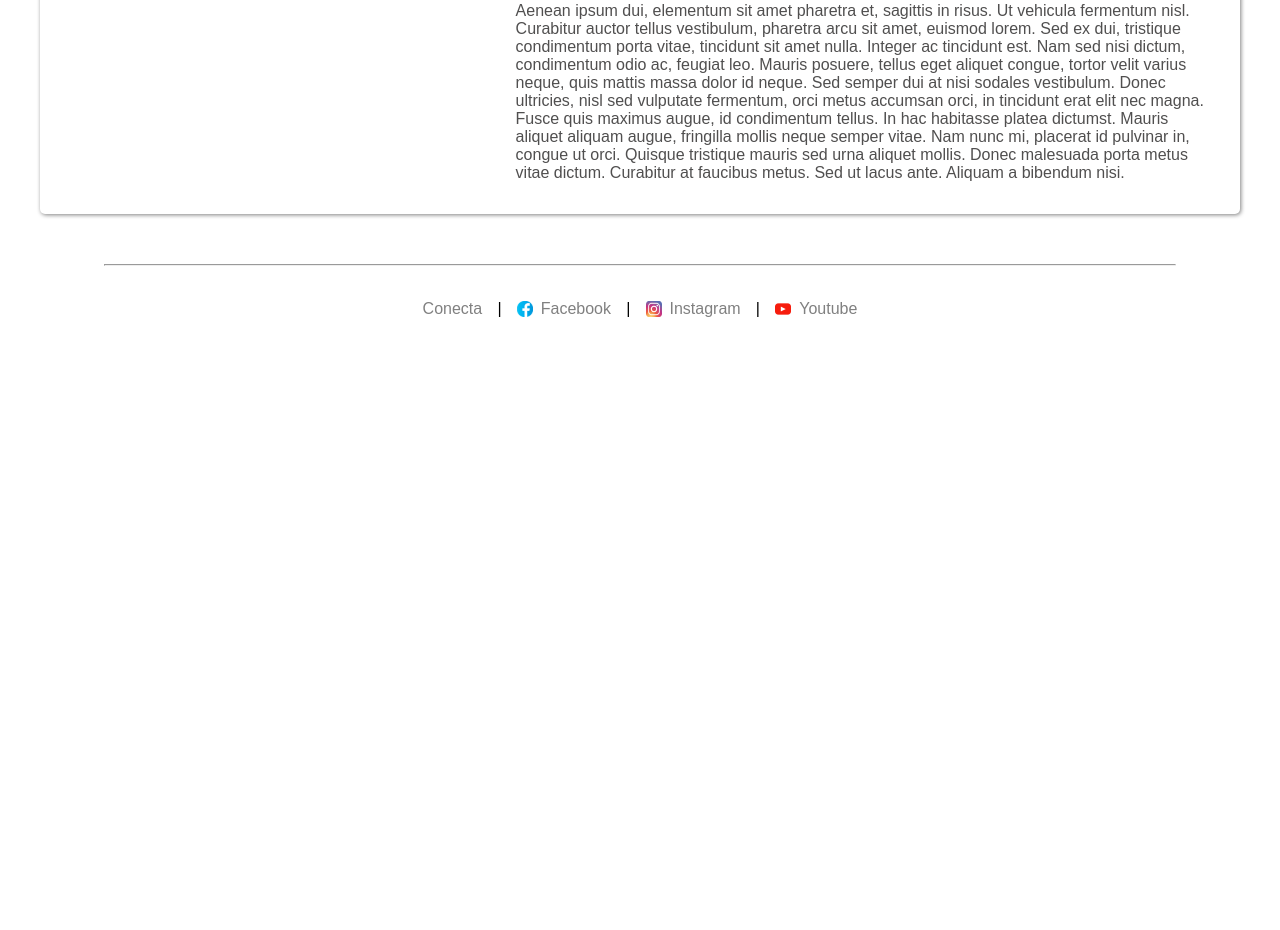
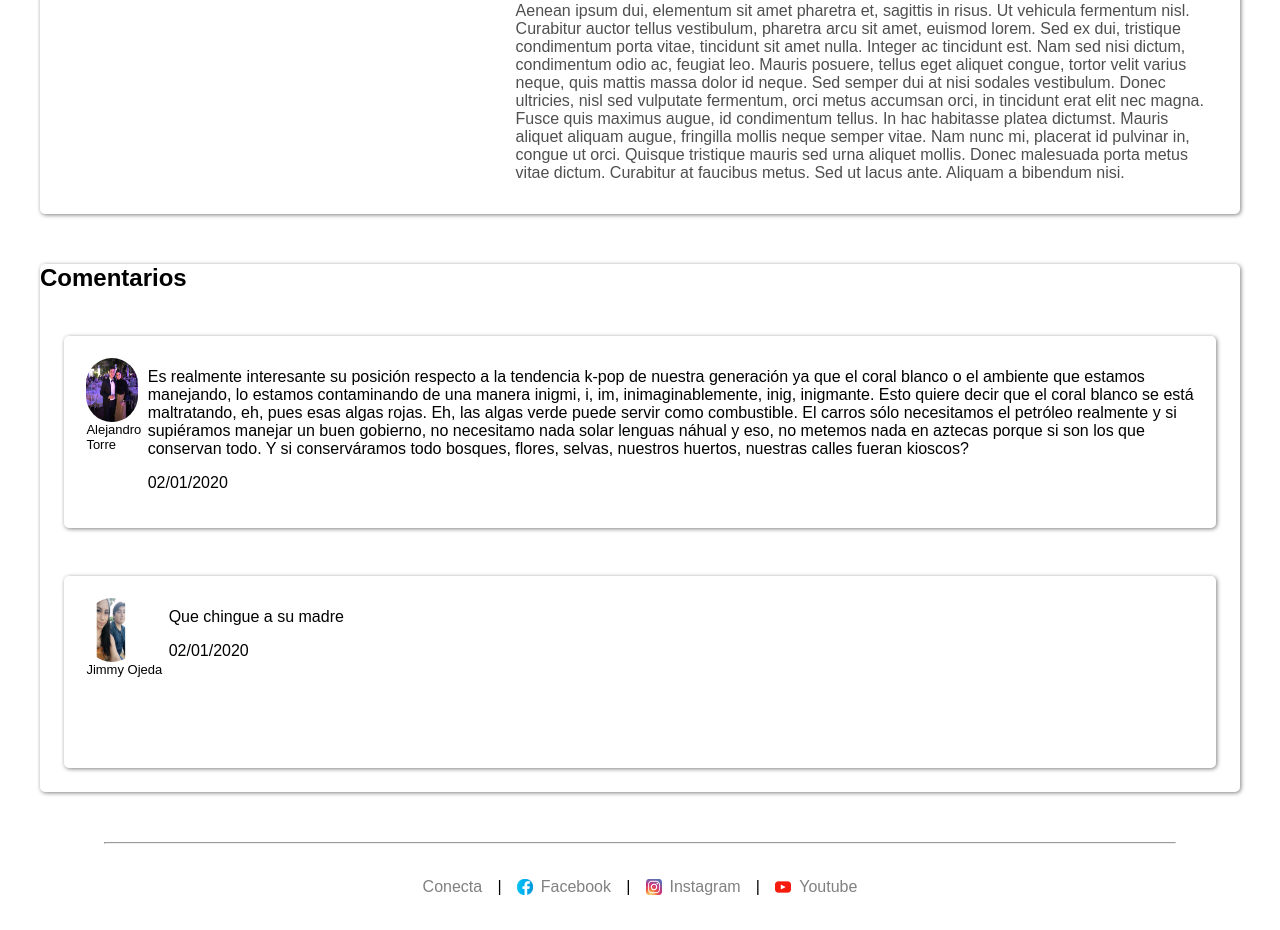
Before and after one commit to danieljpay/proyectoBlog, a PHP site: page /pages/post/post.html in a window 1280 px wide. Shown: the part 942-1872 px from the top of the page. Before the commit the page ends 1259 px from the top, so only its background shows below. Run offline with PHP 8.4, Linux system fonts and the light colour scheme.

Commit message:
página post con comentarios no terminados

```diff
--- a/pages/about/index.html
+++ b/pages/about/index.html
@@ -15,7 +15,7 @@
             </a>
         </div>
         <div class="header_busqueda">
-            <a href="/pages/busqueda/index.html"><img alt="icono de buscar" class="header_busqueda-imagenLupa" src="../../assets/iconoLupa.png"></a>
+            <a href="../busqueda/index.html"><img alt="icono de buscar" class="header_busqueda-imagenLupa" src="../../assets/iconoLupa.png"></a>
             <a class="header_busqueda-SignUp" href="../registro/registro.html">Sign up</a> |
             <button class="header_busqueda-buttonLogin" id="Login">Login</button>
         </div>
--- a/pages/layout/index.js
+++ b/pages/layout/index.js
@@ -1,5 +1,5 @@
-let buttonLogin = document.getElementById('Login');
+let buttonLogin = document.getElementById('Login')
 
 buttonLogin.addEventListener('click', function() {
-    location.href='/pages/login/login.html'
-});
+    location.href='/proyectoBlog/pages/login/login.html'
+})
--- a/pages/post/post.css
+++ b/pages/post/post.css
@@ -1,4 +1,4 @@
-main{
+.post{
     max-width: 1200px;
     margin: 50px auto;
     border-radius: 5px;
@@ -34,6 +34,45 @@ main{
     margin: 2vh 2vw;
 }
 
+.comments {
+    border-radius: 5px;
+    box-shadow: 1px 1px 4px grey;
+    margin: 50px auto;
+    max-width: 1200px;
+}
+
+.comments_container {
+    display: flex;
+    flex-direction: column;
+}
+
+.comments_container > div {
+    border-radius: 5px;
+    box-shadow: 1px 1px 4px grey;
+    margin: 3vh;
+    height: 20vh;
+    padding: 2vh;
+    display: flex;
+    flex-direction: row;
+}
+
+.comments_container > div > .perfil {
+    display: flex;
+    flex-direction: column;
+    font-size: small;
+    margin: 0.8vh;
+}
+
+.comments_container > div > .perfil > img {
+    border-radius: 50vw;
+    height: 8vh;
+    width: 4vw;
+}
+
+.comment_containt > label{
+
+}
+
 @media screen and (max-width: 715px) {
     .post_container {
         flex-direction: column;
--- a/pages/post/post.html
+++ b/pages/post/post.html
@@ -28,7 +28,8 @@
             <a href="" >Contacto</a>
         </div>
     </nav>
-    <main class="post">
+    <main >
+        <div class="post">
             <div class="post-titulo">
                 <h2>Título de la publicación</h2>
             </div>
@@ -44,6 +45,34 @@
                     <p>Aenean ipsum dui, elementum sit amet pharetra et, sagittis in risus. Ut vehicula fermentum nisl. Curabitur auctor tellus vestibulum, pharetra arcu sit amet, euismod lorem. Sed ex dui, tristique condimentum porta vitae, tincidunt sit amet nulla. Integer ac tincidunt est. Nam sed nisi dictum, condimentum odio ac, feugiat leo. Mauris posuere, tellus eget aliquet congue, tortor velit varius neque, quis mattis massa dolor id neque. Sed semper dui at nisi sodales vestibulum. Donec ultricies, nisl sed vulputate fermentum, orci metus accumsan orci, in tincidunt erat elit nec magna. Fusce quis maximus augue, id condimentum tellus. In hac habitasse platea dictumst. Mauris aliquet aliquam augue, fringilla mollis neque semper vitae. Nam nunc mi, placerat id pulvinar in, congue ut orci. Quisque tristique mauris sed urna aliquet mollis. Donec malesuada porta metus vitae dictum. Curabitur at faucibus metus. Sed ut lacus ante. Aliquam a bibendum nisi. </p>
                 </div>
             </div>
+        </div>
+        <div class="comments">
+            <div class="comments-title">
+                <h2>Comentarios</h2>
+            </div>
+            <div class="comments_container">
+                <div>
+                    <div class="perfil">
+                        <img src="./assets/userAlex.jpg" alt="">
+                        <label for="">Alejandro Torre</label>
+                    </div>
+                    <div class="comment_containt">
+                        <p>Es realmente interesante su posición respecto a la tendencia k-pop de nuestra generación ya que el coral blanco o el ambiente que estamos manejando, lo estamos contaminando de una manera inigmi, i, im, inimaginablemente, inig, inigmante. Esto quiere decir que el coral blanco se está maltratando, eh, pues esas algas rojas. Eh, las algas verde puede servir como combustible. El carros sólo necesitamos el petróleo realmente y si supiéramos manejar un buen gobierno, no necesitamo nada solar lenguas náhual y eso, no metemos nada en aztecas porque si son los que conservan todo. Y si conserváramos todo bosques, flores, selvas, nuestros huertos, nuestras calles fueran kioscos? </p>
+                        <label for="">02/01/2020</label>
+                    </div>
+                </div>
+                <div>
+                    <div class="perfil">
+                        <img src="./assets/userJimmy.jpg" alt="">
+                        <label for="">Jimmy Ojeda</label>
+                    </div>
+                    <div class="comment_containt">
+                        <p>Que chingue a su madre</p>
+                        <label for="">02/01/2020</label>
+                    </div>
+                </div>
+            </div>
+        </div>
     </main>
     <hr class="line">
     <footer class="footer">
```
Also changed, not shown: pages/post/assets/userAlex.jpg (added), pages/post/assets/userDaniel.jpg (added), pages/post/assets/userJimmy.jpg (added). Lines whose indentation alone changed are shown as unchanged.
